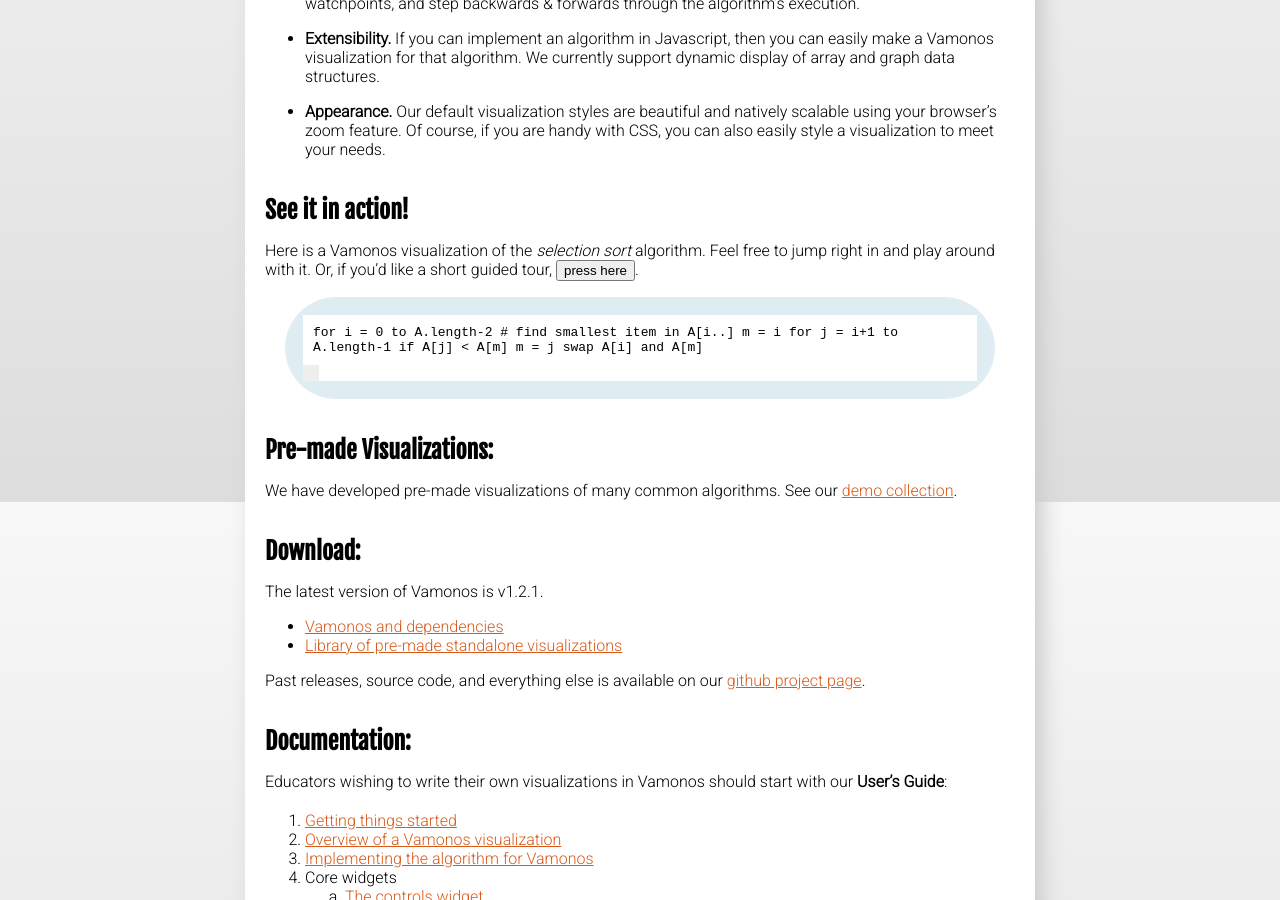
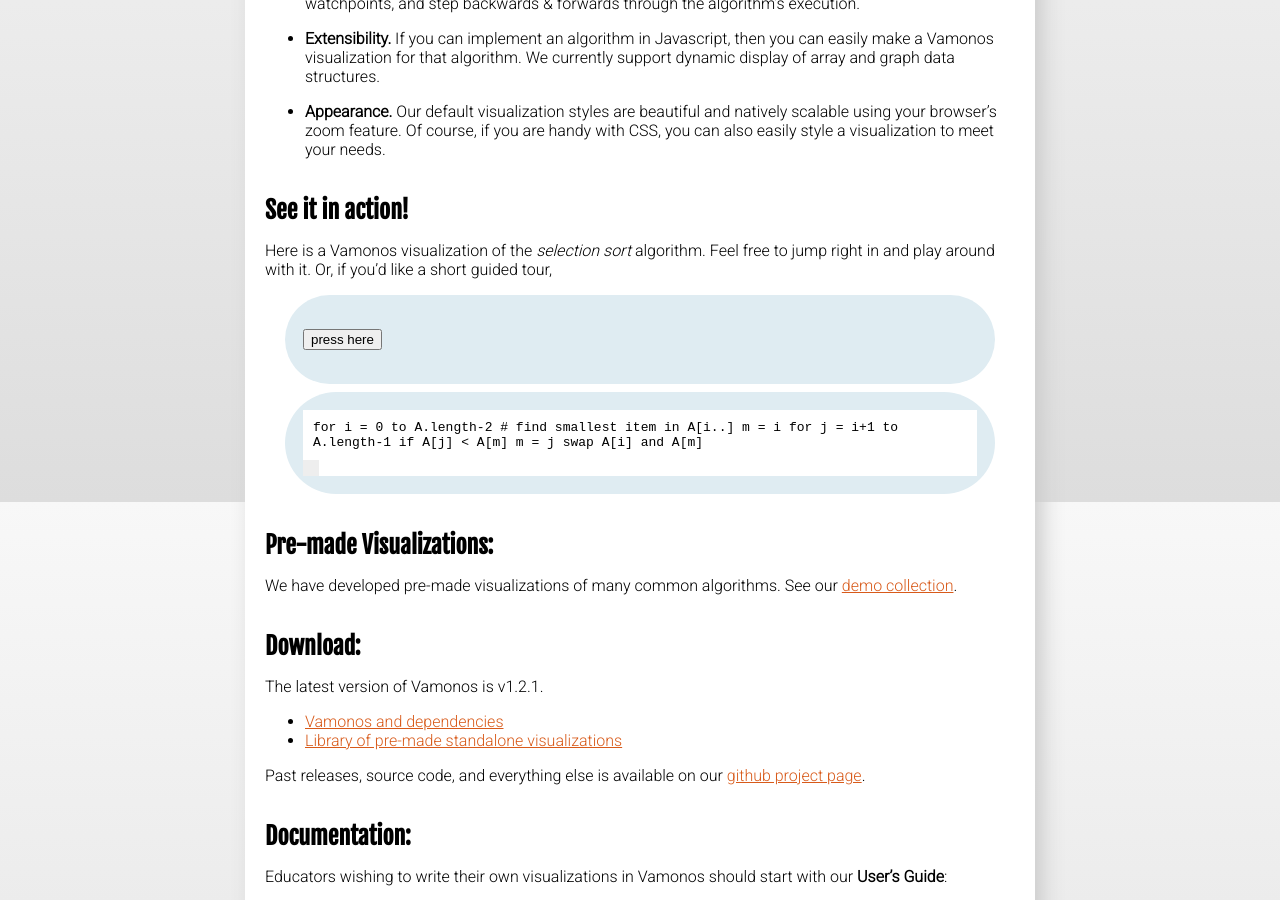
Before and after one commit to rosulek/vamonos, a Jekyll site: the page built from index.md, in a window 1280 px wide and 900 px high, scrolled down 398 px. Built offline with Jekyll 4.4.1, drawn with Linux system fonts in a browser that asks for light colours; nearby versions of some CDN libraries; library files that are not in the unit come from our copies.

```diff
--- a/index.md
+++ b/index.md
@@ -21,7 +21,8 @@ scriptinclude: index-demo.js
 # See it in action!
 
 Here is a Vamonos visualization of the *selection sort* algorithm. Feel free to jump right in and play around with it. Or, if you'd like a short guided tour,
-<button id="tutorial" onclick="tut.restart()">press here</button>.
+
+>    <button id="tutorial" onclick="tut.restart()">press here</button>
 
 >    <table class="vamonos">
 >        <tr><td class="pseudocode-and-controls">
```
